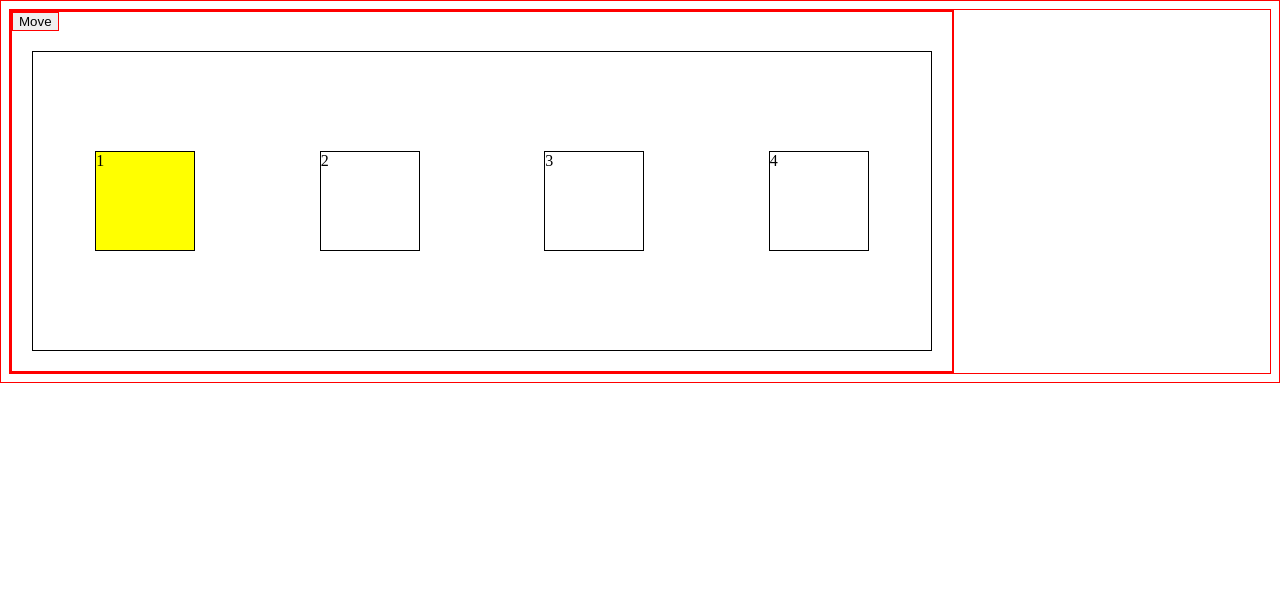
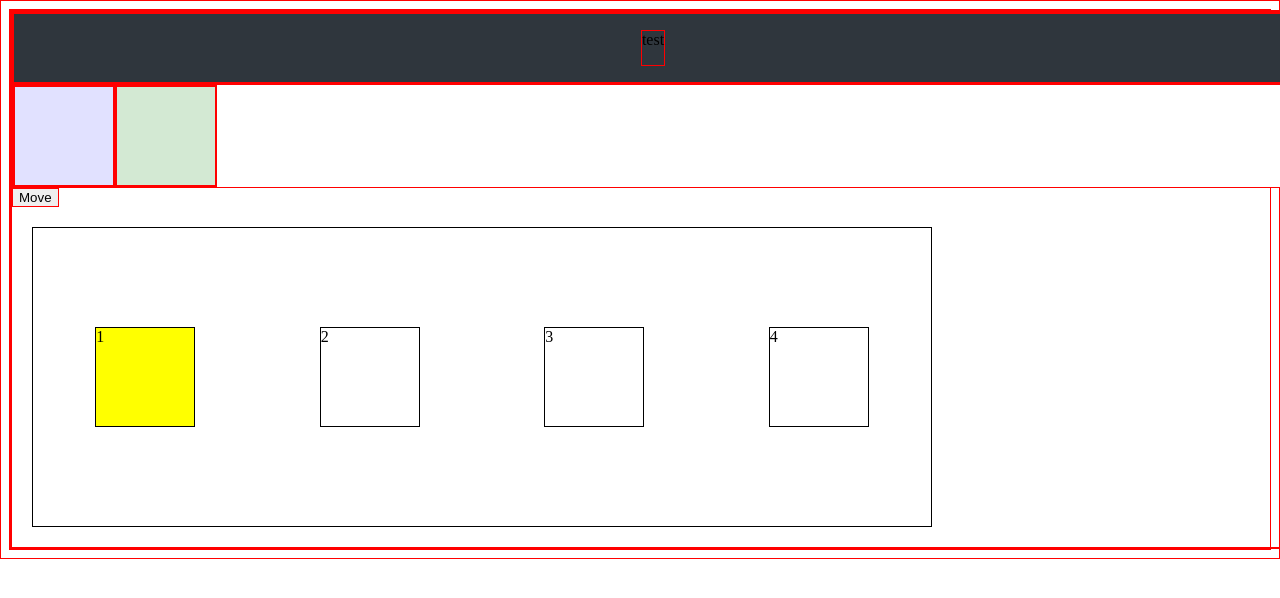
Before and after one commit to TheGoblinSharks/Scratch-Project, a React (Vite) app: page / in a window 1280 px wide. Shown: the top 598 px of the page. Built offline with nearby package versions, Linux system fonts and the light colour scheme.

Commit message:
sencondary formatting added

```diff
--- a/src/App.jsx
+++ b/src/App.jsx
@@ -1,4 +1,7 @@
 import { useState } from 'react'
+import NavBar from './components/navBar';
+import LeftMainContainer from './components/MainContainers/LeftMainContainer';
+import RightMainContainer from './components/MainContainers/RightMainContainer';
 // import ArrayContainer from './experimental/ArrayContainer'
 import ArrayContainer from './components/ArrayContainer';
 
@@ -18,6 +21,14 @@ function App() {
   return (
     <>
      <div>
+      <NavBar/>
+      <div className="column-wrapper">
+        <LeftMainContainer/>
+        <RightMainContainer/>
+      </div>
+
+
+
       <button onClick={handleButtonClick}>Move</button>
       <ArrayContainer arrayData={arrayData} currentIndex={currentIndex} />
     </div>
--- /dev/null
+++ b/src/components/MainContainers/LeftMainContainer.jsx
@@ -0,0 +1,15 @@
+import React from 'react';
+
+
+
+const LeftMainContainer = () => {
+    return (
+      <div>
+        <div className="left-main-container">
+
+        </div>
+      </div>
+    );
+  };
+
+  export default LeftMainContainer;
--- /dev/null
+++ b/src/components/MainContainers/RightMainContainer.jsx
@@ -0,0 +1,15 @@
+import React from 'react';
+
+
+
+const RightMainContainer = () => {
+    return (
+      <div>
+        <div className="right-main-container">
+
+        </div>
+      </div>
+    );
+  };
+
+  export default RightMainContainer;
--- /dev/null
+++ b/src/components/navBar.jsx
@@ -0,0 +1,15 @@
+import React from 'react';
+
+
+
+const NavBar = () => {
+    return (
+      <div>
+        <nav>
+            <p>test</p>
+        </nav>
+      </div>
+    );
+  };
+
+  export default NavBar;
--- a/src/index.css
+++ b/src/index.css
@@ -15,9 +15,10 @@ body {
 
  nav {
     display: flex;
-    /* justify-content: space-between; */
+    justify-content: /* space-between */center;
     /**/
     width: 100vw;
+    height: 70px;
     background-color: rgb(47, 54, 61);
  }
 
@@ -41,7 +42,10 @@ body {
     justify-content: center;
     align-items: center; */
     /**/
-    background-color: rgb(250, 250, 250);
+    background-color: rgba(0, 0, 255, 0.119)/* rgb(250, 250, 250) */;
+
+    height: 100px;
+    width: 100px;
 
 }
 
@@ -56,8 +60,14 @@ body {
     justify-content: center;
     align-items: center;
     /**/
-    background-color: rgb(37, 37, 37);
-    color: white;
+    /* background-color: rgb(37, 37, 37); */
+    /* color: white; */
+
+    background-color: rgba(0, 128, 0, 0.173)/* rgb(250, 250, 250) */;
+
+    height: 100px;
+    width: 100px;
+
 }
 
  /* ********************INNER COMPONENTS/CONTAINERS/THINGS******************** */
```
Also changed, not shown: src/assets/CS-logo.png (added).
